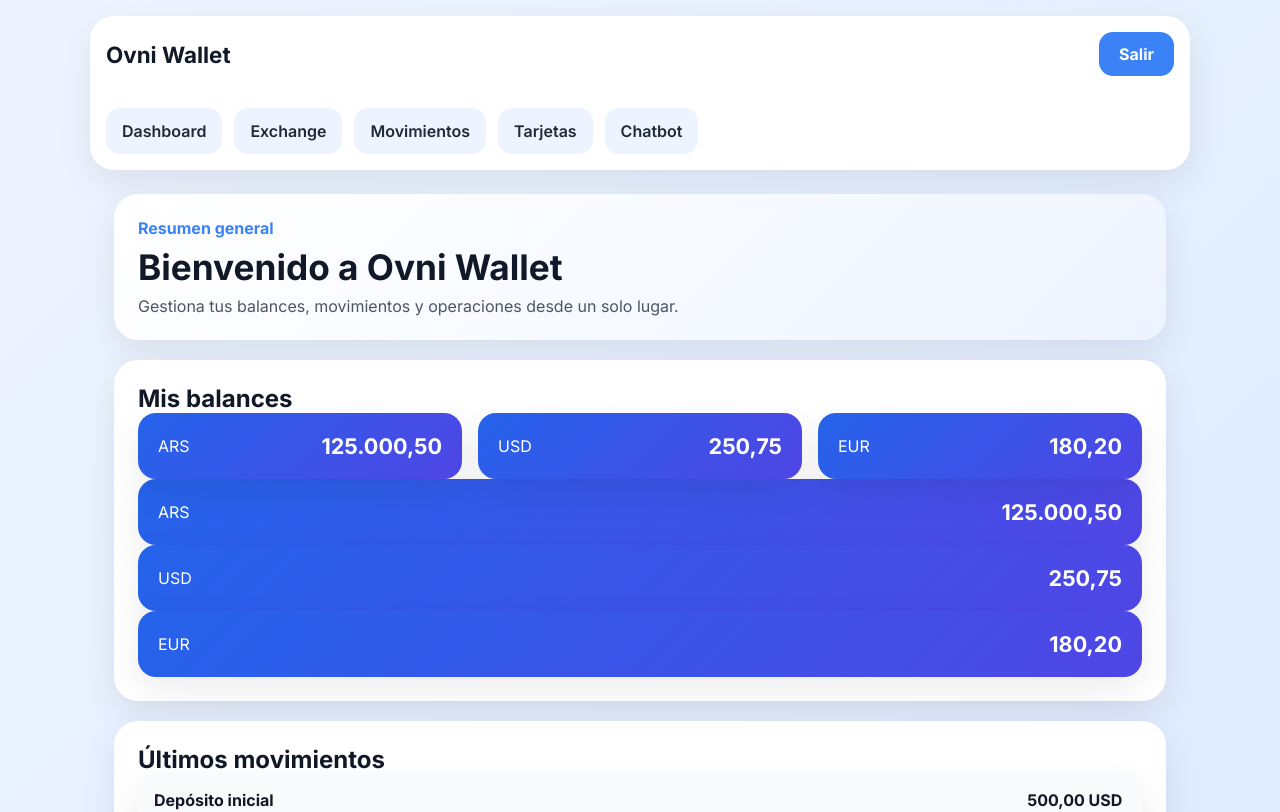
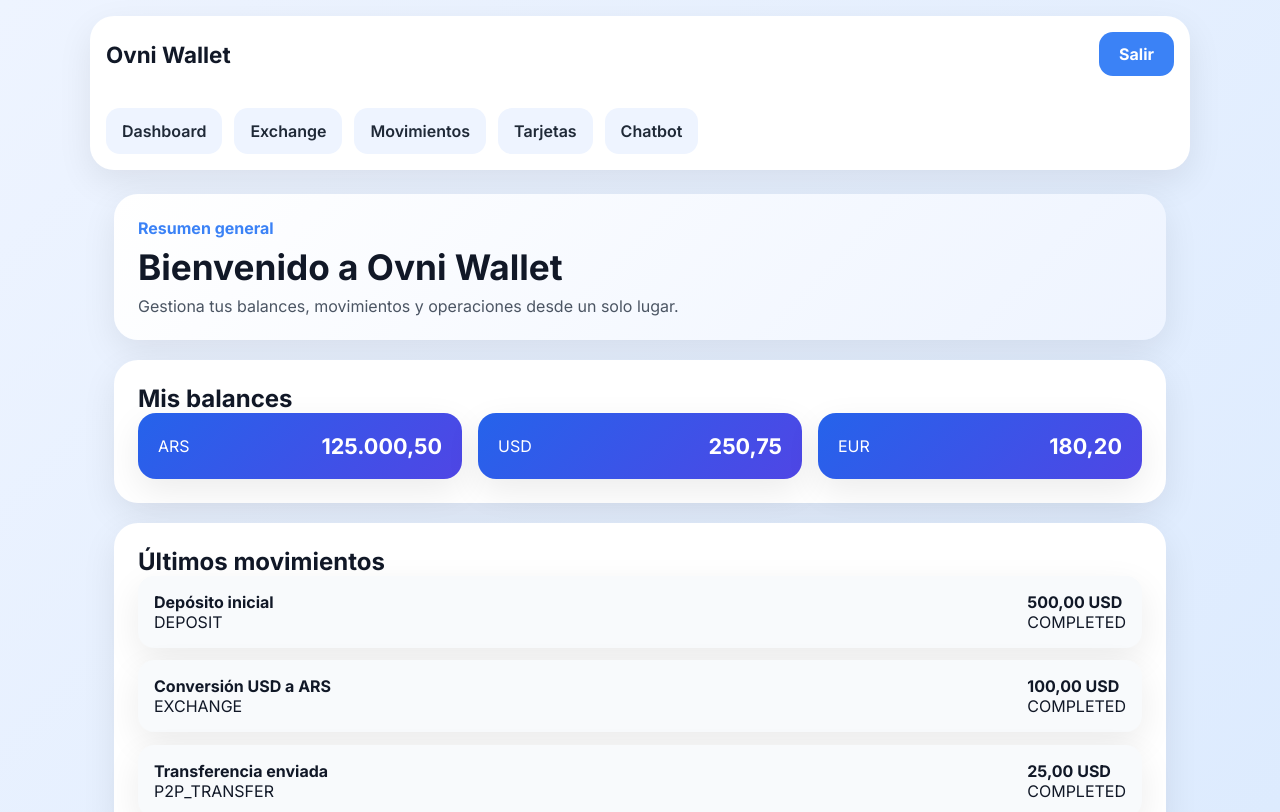
Before and after one commit to OvniWallet/ovni-wallet-frontend, a React (Vite) app: page /dashboard in a window 1280 px wide. Shown: the top 812 px of the page. Built offline with nearby package versions, Linux system fonts and the light colour scheme; no server answers; sample sign-in values are in the browser's storage.

Commit message:
fix(dashboard): eliminar tarjetas de balance duplicadas en la vista principal

```diff
--- a/src/features/wallets/pages/WalletsDashboard.tsx
+++ b/src/features/wallets/pages/WalletsDashboard.tsx
@@ -16,9 +16,6 @@ export function WalletsDashboard() {
           <BalanceCard key={balance.currency} balance={balance} />
         ))}
       </div>
-      {balances.map((balance) => (
-        <BalanceCard key={balance.currency} balance={balance} />
-      ))}
     </section>
   )
 }
```
